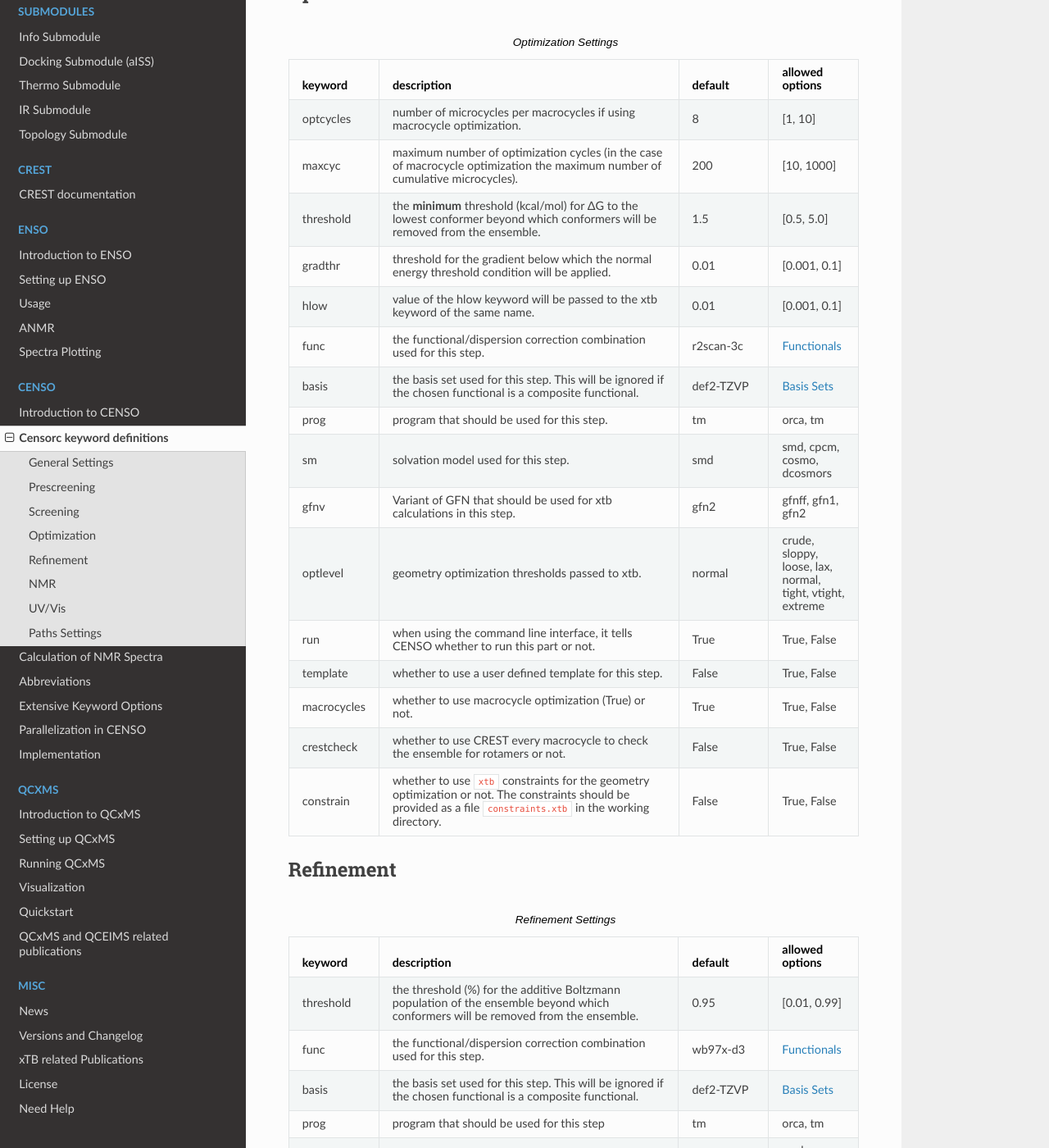
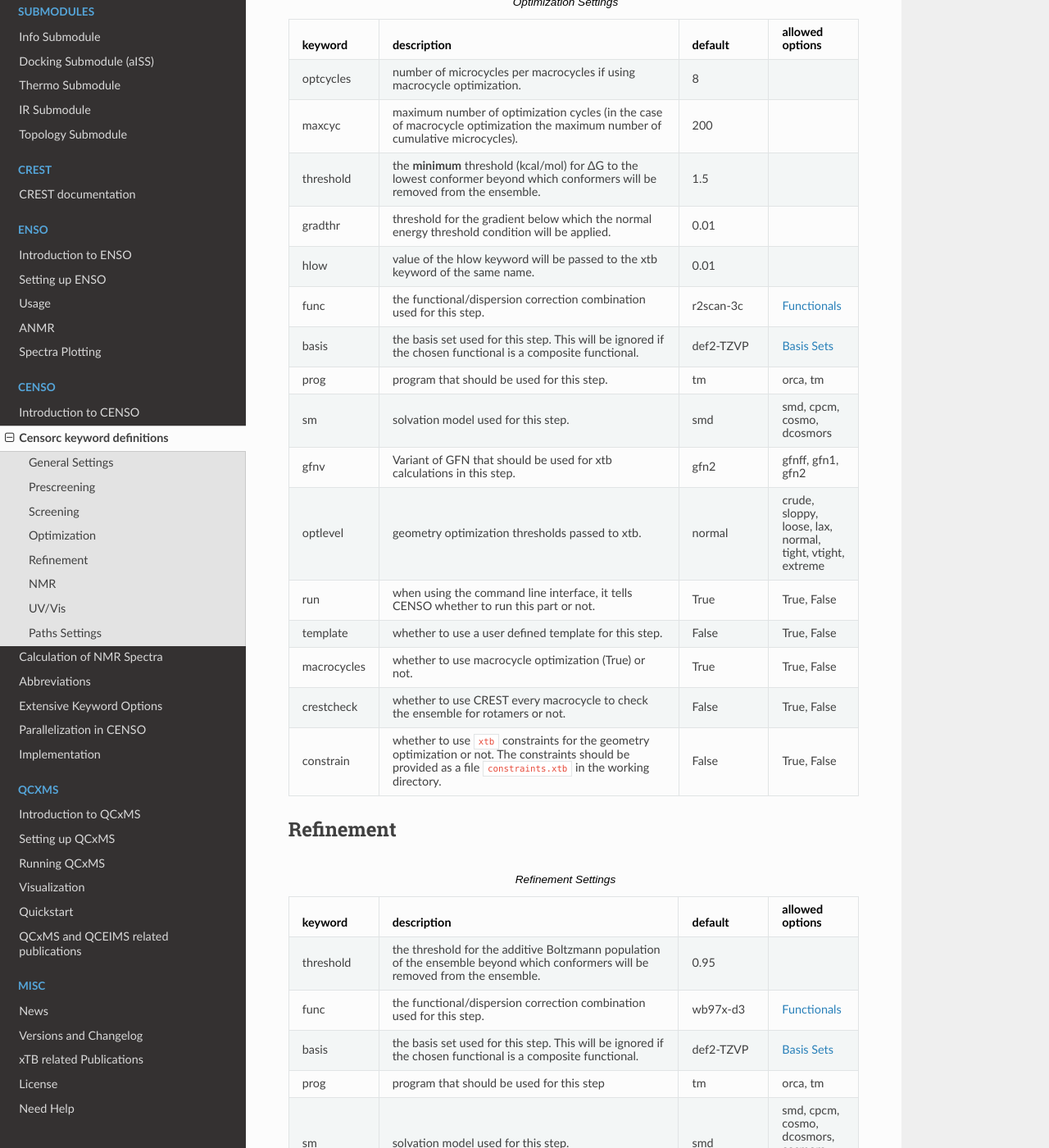
Before and after one commit to grimme-lab/xtb_docs, a Sphinx documentation site: the page built from source/CENSO_docs/censorc.rst, in a window 1280 px wide and 1400 px high, scrolled down 3219 px. Shown: the whole window at 82% size. Built offline with Sphinx 7.4.7 and the Read the Docs theme 3.1.0, drawn with Linux system fonts in a browser that asks for light colours; some of the changed text lies outside the part shown.

Commit message:
some small changes due to recent refactor

```diff
--- a/source/CENSO_docs/censorc.rst
+++ b/source/CENSO_docs/censorc.rst
@@ -32,26 +32,22 @@ the maximum number of cores CENSO should use, single-point Hessian settings, sol
       - description
       - default
       - allowed options
-    * - omp
-      - how many cores should be used for every subprocess launched by CENSO.
-      - 4
-      - [4, 32]
     * - imagthr
       - value of the imagthr keyword will be passed to the xtb keyword of the same name (relevant for mRRHO).
       - -100.0
-      - [-300.0, 0.0]
+      -
     * - sthr
       - value of the sthr keyword will be passed to the xtb keyword of the same name (relevant for mRRHO).
       - 0.0
-      - [0.0, 100.0]
+      -
     * - scale
       - value of the scale keyword will be passed to the xtb keyword of the same name (relevant for mRRHO).
       - 1.0
-      - [0.0, 1.0]
+      -
     * - temperature
       - temperature in Kelvin; when calculating Gtot, CENSO will use the G values for this temperature.
       - 298.15
-      - [1e-5, 2000.0]
+      -
     * - solvent
       - CENSO will try to use this solvent with the set solvation models (for more details see documentation on solvation).
       - h2o
@@ -116,7 +112,7 @@ Prescreening
     * - threshold
       - the threshold (kcal/mol) for ΔG to the lowest conformer beyond which conformers will be removed from the ensemble.
       - 4.0
-      - [1.0, 10.0]
+      -
     * - func
       - the functional/dispersion correction combination used for this step.
       - pbe-d4
@@ -157,7 +153,7 @@ Screening
     * - threshold
       - the threshold (kcal/mol) for ΔG to the lowest conformer beyond which conformers will be removed from the ensemble.
       - 3.5
-      - [0.75, 7.5]
+      -
     * - func
       - the functional/dispersion correction combination used for this step.
       - r2scan-3c
@@ -206,23 +202,23 @@ Optimization
     * - optcycles
       - number of microcycles per macrocycles if using macrocycle optimization.
       - 8
-      - [1, 10]
+      -
     * - maxcyc
       - maximum number of optimization cycles (in the case of macrocycle optimization the maximum number of cumulative microcycles).
       - 200
-      - [10, 1000]
+      -
     * - threshold
       - the **minimum** threshold (kcal/mol) for ΔG to the lowest conformer beyond which conformers will be removed from the ensemble.
       - 1.5
-      - [0.5, 5.0]
+      -
     * - gradthr
       - threshold for the gradient below which the normal energy threshold condition will be applied.
       - 0.01
-      - [0.001, 0.1]
+      -
     * - hlow
       - value of the hlow keyword will be passed to the xtb keyword of the same name.
       - 0.01
-      - [0.001, 0.1]
+      -
     * - func
       - the functional/dispersion correction combination used for this step.
       - r2scan-3c
@@ -281,9 +277,9 @@ Refinement
       - default
       - allowed options
     * - threshold
-      - the threshold (%) for the additive Boltzmann population of the ensemble beyond which conformers will be removed from the ensemble.
+      - the threshold for the additive Boltzmann population of the ensemble beyond which conformers will be removed from the ensemble.
       - 0.95
-      - [0.01, 0.99]
+      -
     * - func
       - the functional/dispersion correction combination used for this step.
       - wb97x-d3
@@ -332,11 +328,11 @@ NMR
     * - resonance_frequency
       - carrier frequency of the microwave radiation in the simulated NMR experiment
       - 300.0
-      - [150.0, 1000.0]
+      -
     * - ss_cutoff
       - cutoff radius for the calculation of spin-spin couplings. Pairs with a larger distance than ss_cutoff will be neglected (only for ORCA).
       - 8.0
-      - [0.1, 100.0]
+      -
     * - prog
       - program that should be used to calculate the shielding/coupling single-points.
       - orca
@@ -421,7 +417,7 @@ UV/Vis
     * - nroots
       - number of roots sought for TD-DFT.
       - 20
-      - [1, 100]
+      -
     * - prog
       - program that should be used to calculate the shielding/coupling single-points.
       - orca
```
